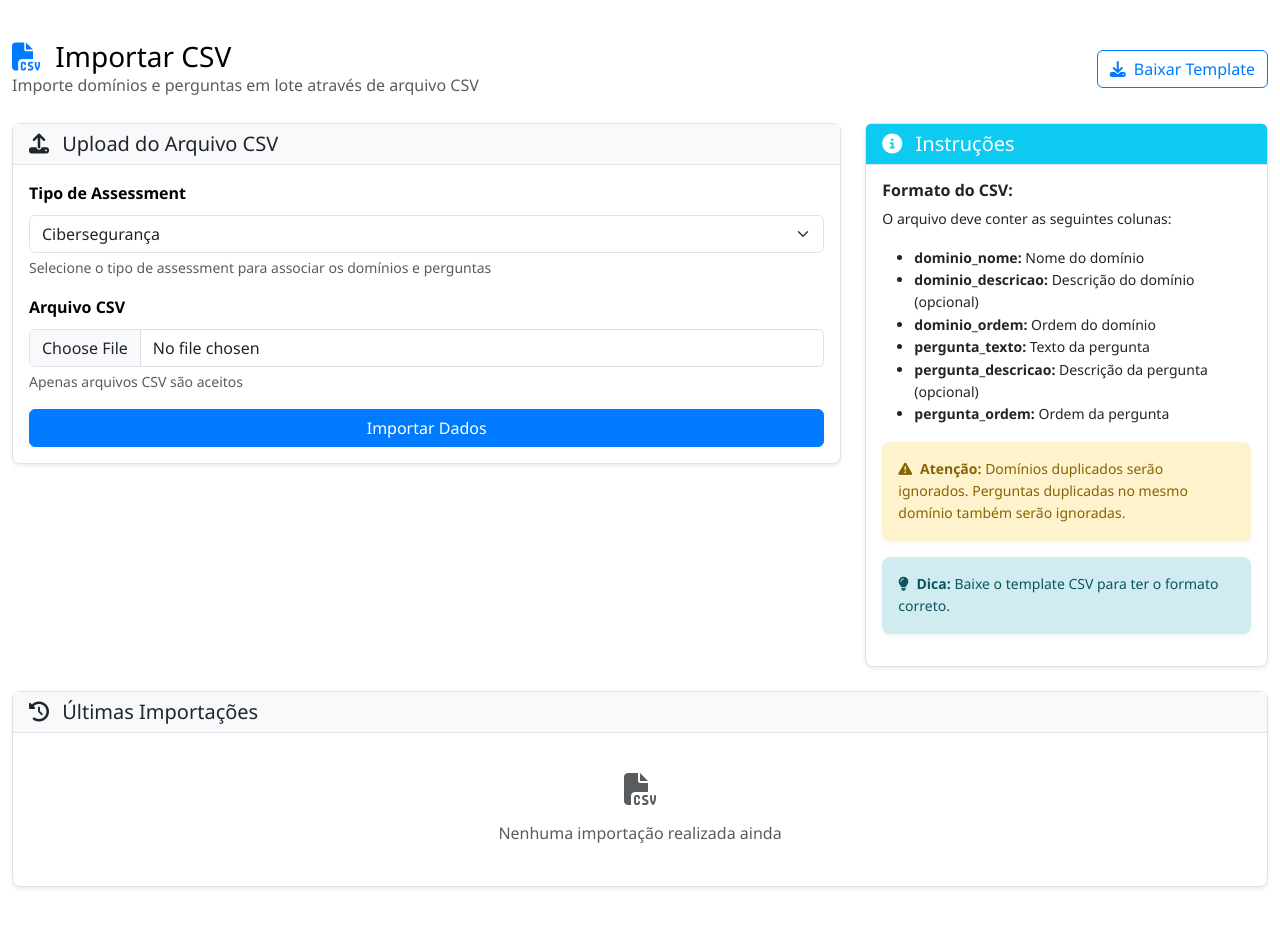
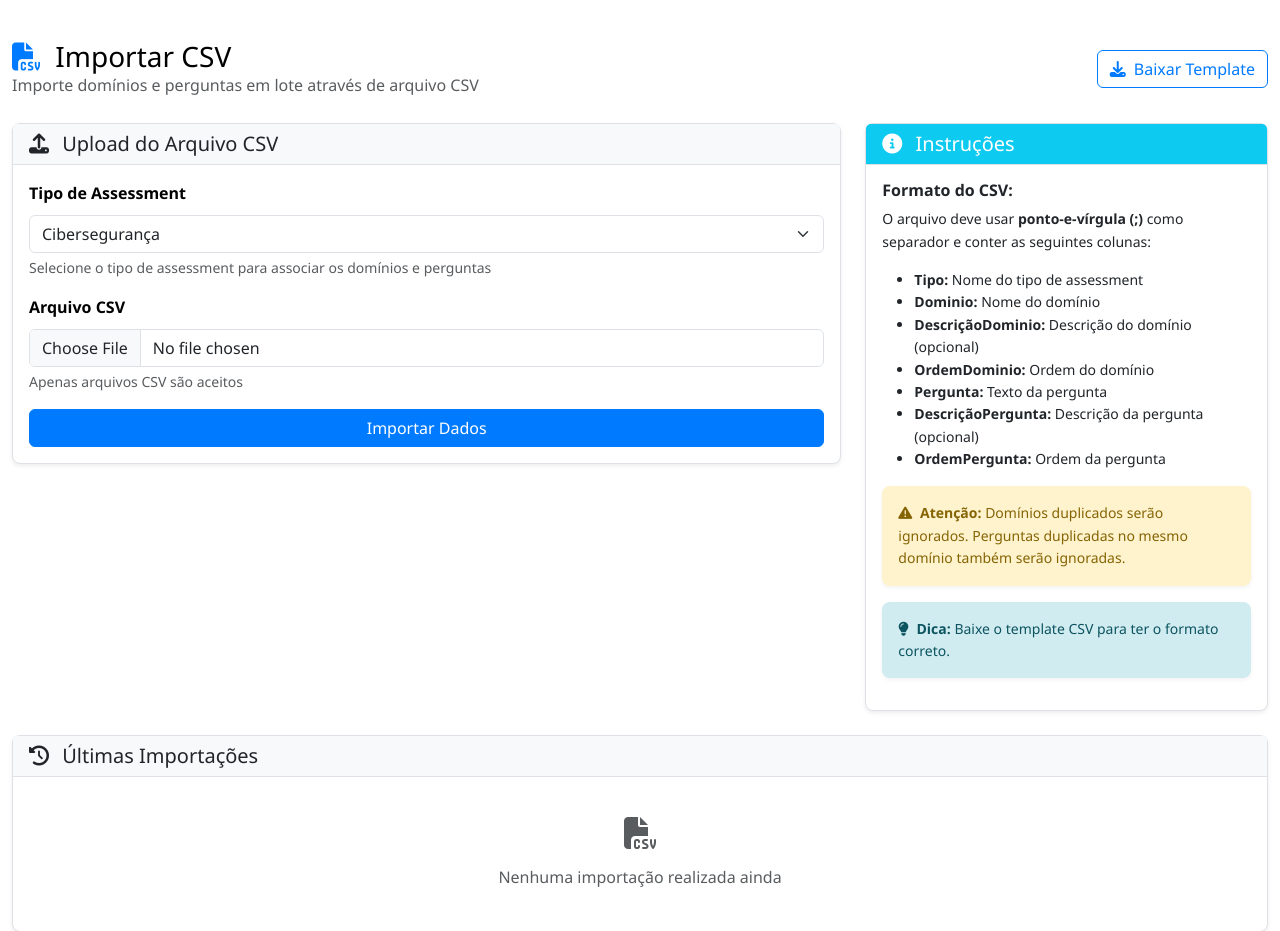
Before and after one commit to GruppenIT/Assessments, a Flask app: page /admin/importar_csv in a window 1280 px wide; the page is wider, and only the part inside the window is pictured. Shown: the part 110-1041 px from the top of that part. Run offline with Flask 3, Linux system fonts and the light colour scheme; a user stored in the database is signed in; some libraries are stand-ins or nearby versions.

Commit message:
Enable the system to import assessment data from CSV files using semicolons
Updates csv_utils.py to use semicolon delimiter and updates import instructions.

Replit-Commit-Author: Agent
Replit-Commit-Session-Id: 9cea0373-7726-4a55-af19-4ff093950214
Replit-Commit-Screenshot-Url: https://storage.googleapis.com/screenshot-production-us-central1/f7474dbd-1694-4203-a5e1-dee231ebcfaf/0a717a84-636c-40ac-8e59-716529fa3268.jpg

```diff
--- a/templates/admin/importar_csv.html
+++ b/templates/admin/importar_csv.html
@@ -74,15 +74,16 @@
                         </div>
                         <div class="card-body">
                             <h6 class="fw-bold">Formato do CSV:</h6>
-                            <p class="small mb-3">O arquivo deve conter as seguintes colunas:</p>
+                            <p class="small mb-3">O arquivo deve usar <strong>ponto-e-vírgula (;)</strong> como separador e conter as seguintes colunas:</p>
 
                             <ul class="small mb-3">
-                                <li><strong>dominio_nome:</strong> Nome do domínio</li>
-                                <li><strong>dominio_descricao:</strong> Descrição do domínio (opcional)</li>
-                                <li><strong>dominio_ordem:</strong> Ordem do domínio</li>
-                                <li><strong>pergunta_texto:</strong> Texto da pergunta</li>
-                                <li><strong>pergunta_descricao:</strong> Descrição da pergunta (opcional)</li>
-                                <li><strong>pergunta_ordem:</strong> Ordem da pergunta</li>
+                                <li><strong>Tipo:</strong> Nome do tipo de assessment</li>
+                                <li><strong>Dominio:</strong> Nome do domínio</li>
+                                <li><strong>DescriçãoDominio:</strong> Descrição do domínio (opcional)</li>
+                                <li><strong>OrdemDominio:</strong> Ordem do domínio</li>
+                                <li><strong>Pergunta:</strong> Texto da pergunta</li>
+                                <li><strong>DescriçãoPergunta:</strong> Descrição da pergunta (opcional)</li>
+                                <li><strong>OrdemPergunta:</strong> Ordem da pergunta</li>
                             </ul>
 
                             <div class="alert alert-warning small">
```
Also changed, not shown: utils/csv_utils.py (+5 -5 lines).
